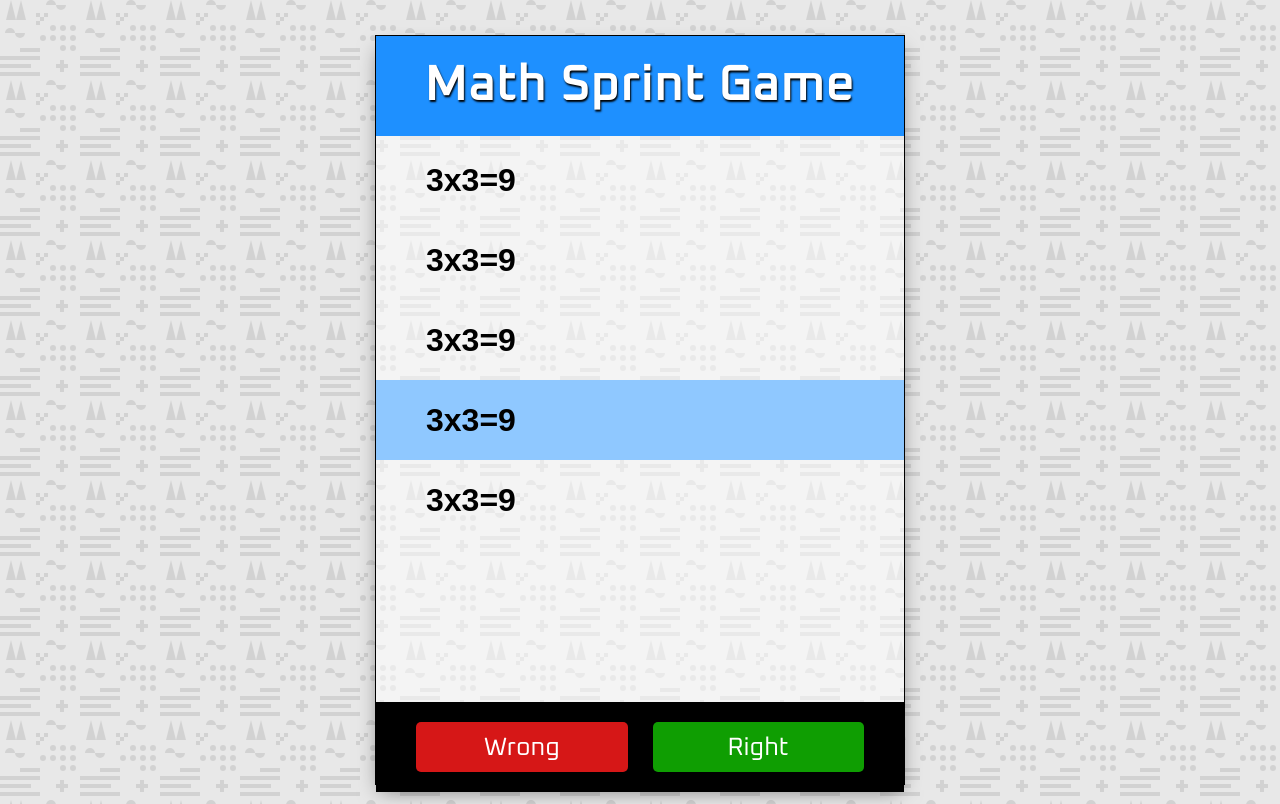
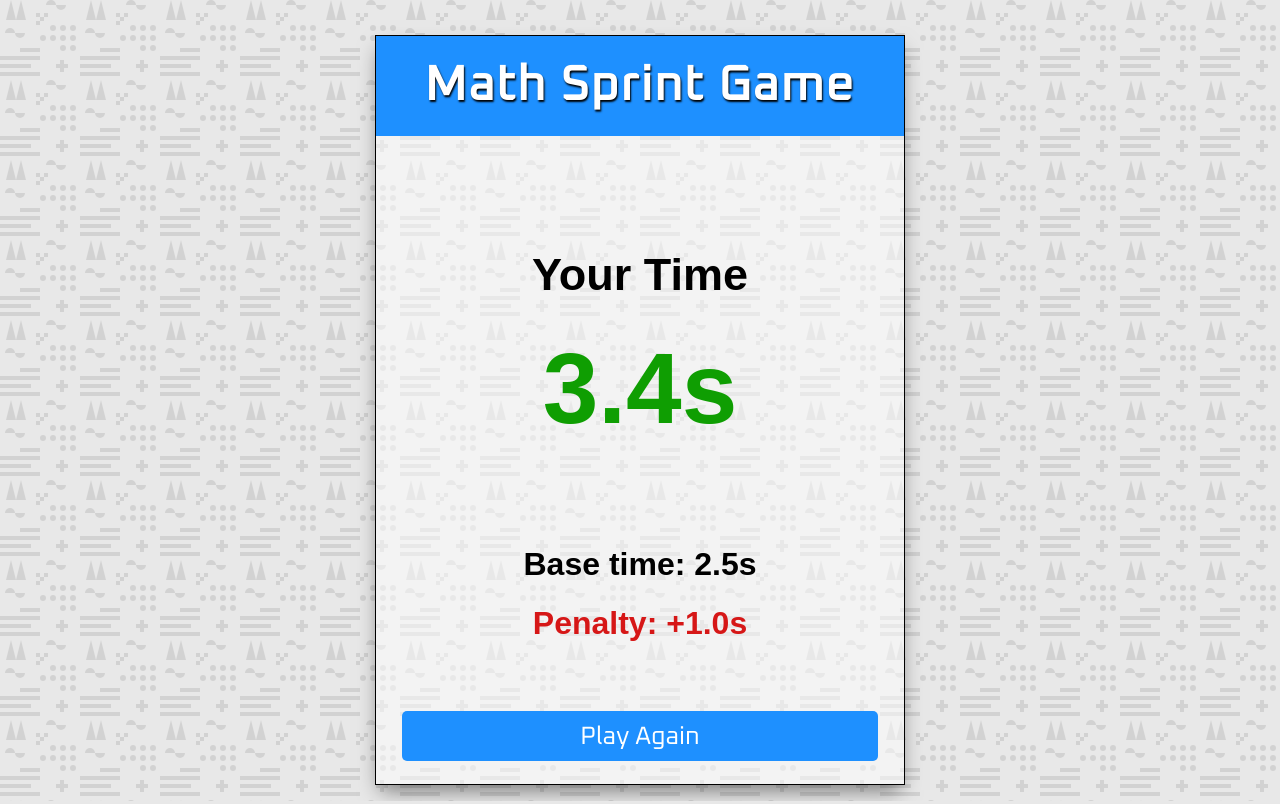
Before and after one commit to ChenyunZhang/math-sprint-game, a plain HTML site: page index.html in a window 1280 px wide. Shown: the top 804 px of the page. Drawn offline with Linux system fonts and the light colour scheme; a web font is replaced by a local one.

```diff
--- a/index.html
+++ b/index.html
@@ -68,31 +68,17 @@
         </div>
 
         <!-- game page -->
-        <div class="card" id="game-page">
+        <div class="card" id="game-page" hidden>
             <!-- item container -->
             <div class="item-container">
-                <div class="selected-item"></div>
-                <div class="item">
-                    <h1>3x3=9</h1>
-                </div>
-                <div class="item">
-                    <h1>3x3=9</h1>
-                </div>
-                <div class="item">
-                    <h1>3x3=9</h1>
-                </div>
-                <div class="item">
-                    <h1>3x3=9</h1>
-                </div>
-                <div class="item">
-                    <h1>3x3=9</h1>
-                </div>
+                <!-- <div class="selected-item"></div> -->
+                <!-- <div class="item"> -->
             </div>
-        </div>
-        <!-- right/wrong buttons -->
-        <div class="item-footer">
-            <button class="wrong">Wrong</button>
-            <button class="right">Right</button>
+            <!-- right/wrong buttons -->
+            <div class="item-footer">
+                <button class="wrong">Wrong</button>
+                <button class="right">Right</button>
+            </div>
         </div>
 
         <!-- score-page -->
@@ -102,7 +88,13 @@
                 <h1 class="title">Your Time</h1>
                 <h1 class="final-time">3.4s</h1>
                 <h1 class="base-time">Base time: 2.5s</h1>
+                <h1 class="penalty-time">Penalty: +1.0s</h1>
             </div>
+            <!-- play again button -->
+            <div class="score-footer">
+                <button class="play-again">Play Again</button>
+            </div>
+
         </div>
     </div>
     <script src="script.js"></script>
```
